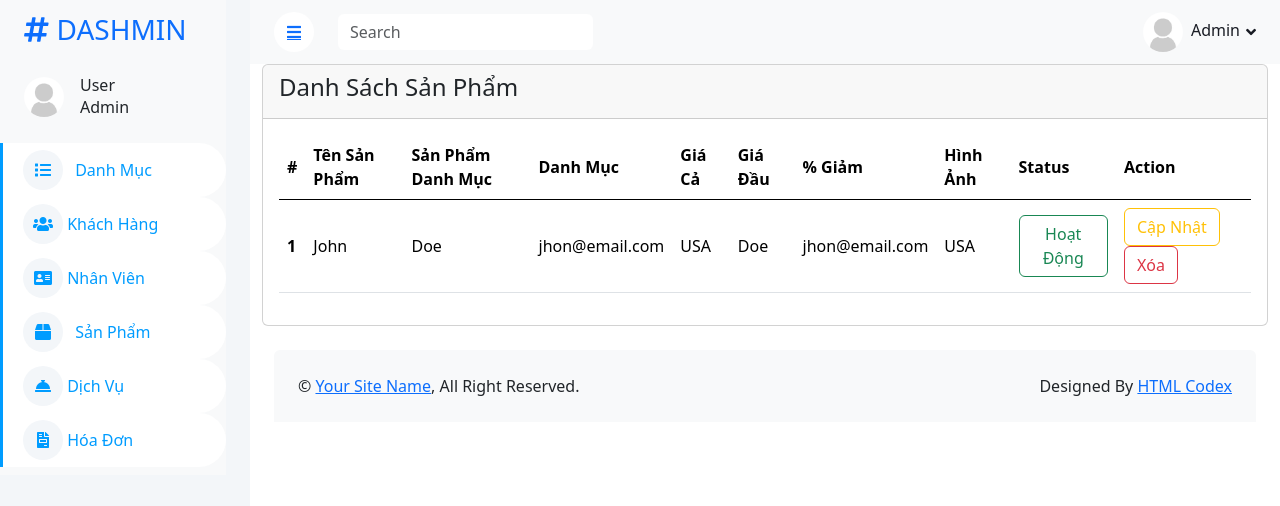
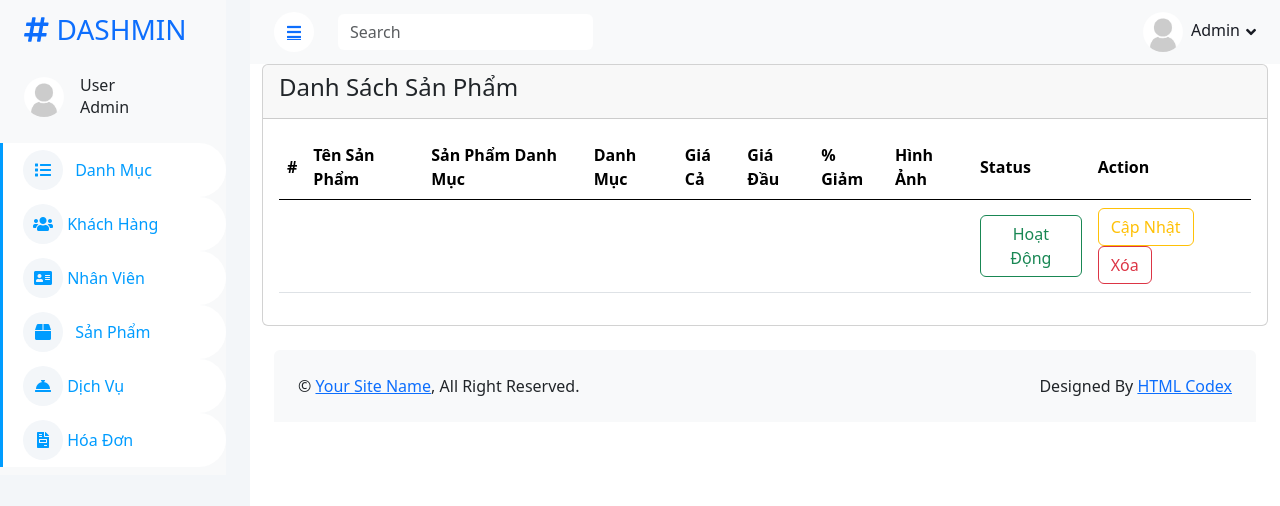
Before and after one commit to NguyenDuyKhoa160104/CS_464_SC_FE, a Vue app: page /admin/dich-vu in a window 1280 px wide. Shown: the top 506 px of the page. Built offline with nearby package versions, Linux system fonts and the light colour scheme; no server answers; what @meforma/vue-toaster would draw is missing.

Commit message:
init project

```diff
--- a/src/components/Admin/DichVu/index.vue
+++ b/src/components/Admin/DichVu/index.vue
@@ -25,14 +25,14 @@
                                 </thead>
                                 <tbody>
                                     <tr class="align-middle">
-                                        <th scope="row">1</th>
-                                        <td>John</td>
-                                        <td>Doe</td>
-                                        <td>jhon@email.com</td>
-                                        <td>USA</td>
-                                        <td>Doe</td>
-                                        <td>jhon@email.com</td>
-                                        <td>USA</td>
+                                        <th scope="row"></th>
+                                        <td></td>
+                                        <td></td>
+                                        <td></td>
+                                        <td></td>
+                                        <td></td>
+                                        <td></td>
+                                        <td></td>
                                         <td>
                                             <button type="button" class="btn btn-outline-success">Hoạt Động</button>
                                         </td>
--- a/src/components/Admin/NhanVien/index.vue
+++ b/src/components/Admin/NhanVien/index.vue
@@ -1,12 +1,12 @@
 <template>
-    <div v-if="list_login.id_quyen == 1" class="container">
+    <div class="container">
         <div class="row">
             <div class="col-lg-12">
                 <div class="card">
                     <div class="card-header d-flex justify-content-between">
                         <h4>Danh Sách Sản Phẩm</h4>
-                        <button class="btn btn-primary rounded-pill"
-                            data-bs-toggle="modal" data-bs-target="#themModal">Thêm Mới Nhân Viên</button>
+                        <button class="btn btn-primary rounded-pill" data-bs-toggle="modal"
+                            data-bs-target="#themModal">Thêm Mới Nhân Viên</button>
                     </div>
                     <div class="card-body">
                         <div class="table-responsive">
@@ -39,11 +39,19 @@
                                             </td>
                                             <td>
                                                 <div v-if="value.id_quyen != 1">
-                                                    <button v-on:click="changeTrangThai(value)" v-if="value.tinh_trang == 1"
-                                                    type="button" class="btn btn-success rounded-pill">Hoạt
-                                                    Động</button>
-                                                <button v-on:click="changeTrangThai(value)" v-else type="button"
-                                                    class="btn btn-secondary rounded-pill">Tạm Khóa</button>
+                                                    <button v-on:click="changeTrangThai(value)"
+                                                        v-if="value.tinh_trang == 1" type="button"
+                                                        class="btn btn-success rounded-pill">Hoạt
+                                                        Động</button>
+                                                    <button v-on:click="changeTrangThai(value)" v-else type="button"
+                                                        class="btn btn-secondary rounded-pill">Tạm Khóa</button>
+                                                </div>
+                                                <div v-else>
+                                                    <button v-if="value.tinh_trang == 1" type="button"
+                                                        class="btn btn-success rounded-pill">Hoạt
+                                                        Động</button>
+                                                    <button v-else type="button"
+                                                        class="btn btn-secondary rounded-pill">Tạm Khóa</button>
                                                 </div>
                                             </td>
                                         </tr>
@@ -138,8 +146,13 @@ export default {
             axios
                 .get("http://127.0.0.1:8000/api/nhan-vien/data")
                 .then((res) => {
-                    this.list_nhan_vien = res.data.data;
-                })
+                    // Sắp xếp danh sách theo quyen tăng dần
+                    this.list_nhan_vien = res.data.data.sort((a, b) => {
+                        if (a.id_quyen < b.id_quyen) return -1;
+                        if (a.id_quyen > b.id_quyen) return 1;
+                        return 0;
+                    });
+                });
         },
 
         layDataDanhLogin() {
--- a/src/components/Admin/Profile/index.vue
+++ b/src/components/Admin/Profile/index.vue
@@ -21,7 +21,16 @@
                     <div class="col-lg-4">
                         <div class="card">
                             <div class="card-body">
-                                <template v-if="auth">
+                                <template v-if="!list_login.hinh_anh || list_login.hinh_anh == null">
+                                    <div class="d-flex flex-column align-items-center text-center">
+                                        <img src="/src/assets/img/noneuser.webp" alt="Admin"
+                                            class="rounded-circle p-1 bg-primary" width="110">
+                                        <div class="mt-3">
+                                            <h4>Admin</h4>
+                                        </div>
+                                    </div>
+                                </template>
+                                <template v-else="auth">
                                     <div class="d-flex flex-column align-items-center text-center">
                                         <img v-bind:src="list_login.hinh_anh" alt="Admin"
                                             class="rounded-circle p-1 bg-primary" width="110">
@@ -30,15 +39,7 @@
                                         </div>
                                     </div>
                                 </template>
-                                <template v-else>
-                                    <div class="d-flex flex-column align-items-center text-center">
-                                        <img src="/src/assets/img/noneuser.webp" alt="Admin"
-                                            class="rounded-circle p-1 bg-primary" width="110">
-                                        <div class="mt-3">
-                                            <h4>Admin</h4>
-                                        </div>
-                                    </div>
-                                </template>
+
                                 <hr class="my-4">
                                 <ul class="list-group list-group-flush">
                                     <li
@@ -132,8 +133,8 @@
                                     </div>
                                     <div class="col-sm-9 text-secondary">
                                         <label><label>{{ list_login.so_dien_thoai ?
-                                                formatPhone_0xxx(list_login.so_dien_thoai) : ''
-                                                }}</label></label>
+                                            formatPhone_0xxx(list_login.so_dien_thoai) : ''
+                                        }}</label></label>
                                     </div>
                                 </div>
                                 <div class="row">
```
